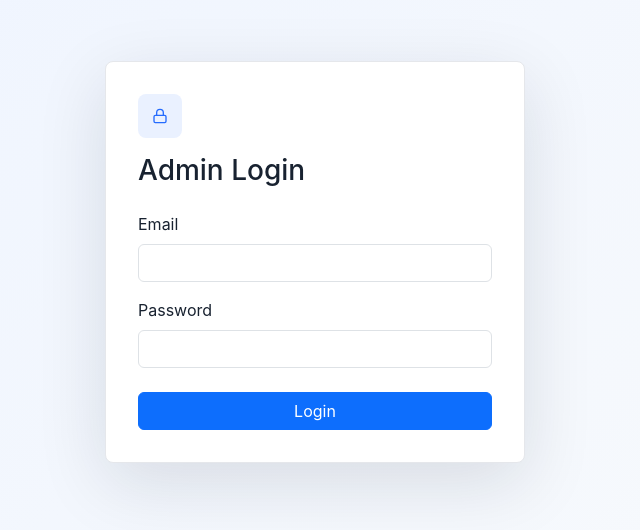
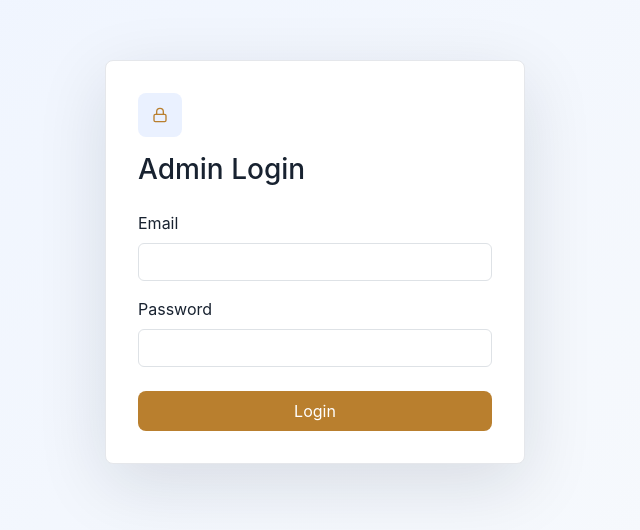
Before and after one commit to codingboyvikash/pharma-lac-, a React (Vite) app in the folder frontend/: page /login in a window 1280 px wide. Shown: the part 138-668 px from the top of the page, without its empty margins (325-965 px from the left). Built offline with nearby package versions, Linux system fonts and the light colour scheme; no server answers.

Commit message:
css chnage kiy Hi jaise btn-primary color chnage

```diff
--- a/frontend/src/styles.css
+++ b/frontend/src/styles.css
@@ -4,7 +4,7 @@
   --text: #182230;
   --muted: #667085;
   --border: #d9e2ec;
-  --primary: #246bfe;
+  --primary: #b97f2e;
   --sidebar: #101828;
   --sidebar-text: #d0d5dd;
 }
@@ -32,6 +32,26 @@ body.dark-mode {
   padding: 24px;
 }
 
+.btn-primary {
+  background: var(--primary);
+  color: #fff;
+  border: 0;
+  padding: 8px 30px;
+  border-radius: 8px;
+  cursor: pointer;
+}
+.btn:hover{
+  background: #a66f29;
+}
+.form-control:focus-visible{
+  box-shadow: unset;
+  border-color: var(--primary);
+}
+.form-control:focus{
+  border-color: var(--primary);
+  box-shadow: unset;
+}
+.table-search{z-index: -1;}
 .login-panel {
   width: min(420px, 100%);
   background: #fff;
```
